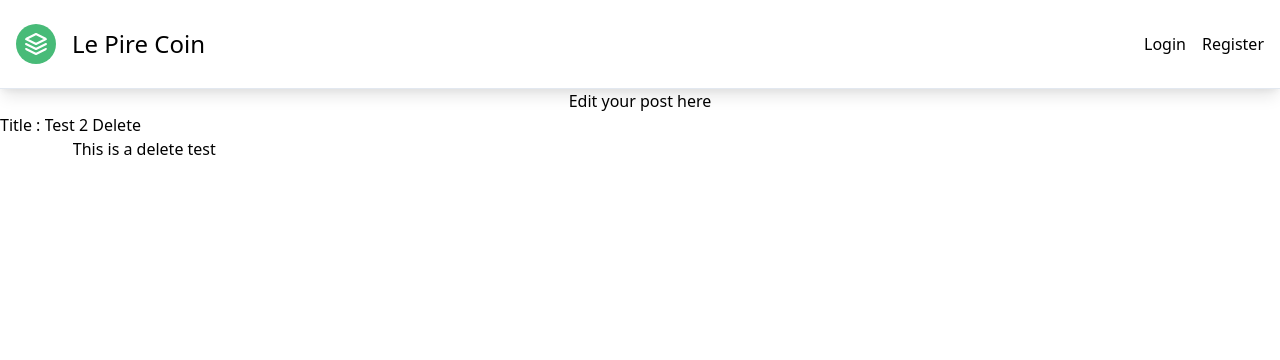
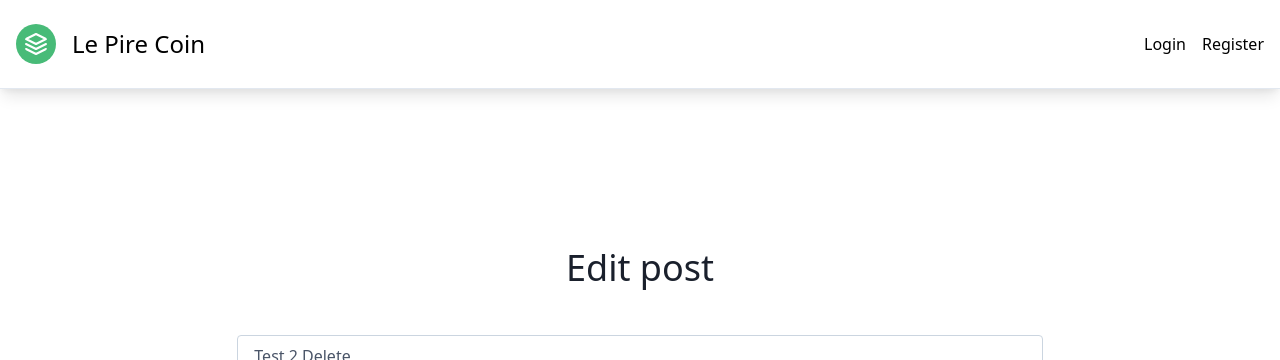
Before and after one commit to CatalinGheorghiu/Le-pire-coin, a PHP site: page /edit.php?post=10 in a window 1280 px wide. Shown: the top 360 px of the page. Run offline with PHP 8.4, Linux system fonts and the light colour scheme; data comes from the database, SQL or seed files in the repository; style sheets or scripts are compiled from the project's sources.

Commit message:
sanitized UPDATE data

```diff
--- a/dashboard.phtml
+++ b/dashboard.phtml
@@ -81,7 +81,11 @@
                                 <div class="flex ">
 
 
-                                    <a href="post.php?post=<?= htmlspecialchars($post['id']); ?>" class="text-white bg-green-500 border-0 py-2 px-6 focus:outline-none hover:bg-green-600 rounded mx-3">More</a>
+                                    <a href="post.php?post=<?= htmlspecialchars($post['id']); ?>" class="mt-3 text-indigo-500 inline-flex items-center">More
+                                        <svg fill="none" stroke="currentColor" stroke-linecap="round" stroke-linejoin="round" stroke-width="2" class="w-4 h-4 ml-2" viewBox="0 0 24 24">
+                                            <path d="M5 12h14M12 5l7 7-7 7"></path>
+                                        </svg>
+                                    </a>
                                     <a href="edit.php?post=<?= htmlspecialchars($post['id']); ?>" class="text-white bg-indigo-500 border-0 py-2 px-6 focus:outline-none hover:bg-indigo-600 rounded mx-3">Edit</a>
                                     <a href="dashboard.php?del=<?= htmlspecialchars(intval($post['id'])) ?>" class="text-white bg-red-500 border-0 py-2 px-6 focus:outline-none hover:bg-red-600 rounded" type="submit">Delete</a>
                                 </div>
--- a/edit.php
+++ b/edit.php
@@ -9,7 +9,6 @@ $query = 'SELECT
                                 Posts.user_id as postUserId,
                                 Posts.title,
                                 Posts.body,
-                                Posts.img,
                                 Posts.created_at,
                                 Users.id,
                                 Users.name
@@ -25,49 +24,22 @@ $post = $sth->fetch();
 
 
 
-if (isset($_POST['add-post'])) {
+if (isset($_POST['edit-post'])) {
+    //Sanitize data
+    $title = htmlspecialchars(trim($_POST['title']));
+    $body = htmlspecialchars(trim($_POST['content']));
+    //Update POST
+    $query = '  UPDATE
+                    Posts
+                SET
+                    title = :title,
+                    body = :body
+                WHERE id = :id';
 
-    /* File Upload */
-    $file = $_POST['file'];
-    // var_dump($_FILES['file']);
-    $fileName = $_FILES['file']['name'];
-    $fileTmpName = $_FILES['file']['tmp_name'];
-    $fileSize = $_FILES['file']['size'];
-    $fileError = $_FILES['file']['error'];
-    $fileType = $_FILES['file']['type'];
-
-    if ($fileError  == 0) {
-        if (in_array(mime_content_type($fileTmpName), ['image/png', 'image/jpeg'])) {
-            if ($fileSize <= 3000000000) {
-
-                $urlImg = uniqid() . '.' . pathinfo($fileName, PATHINFO_EXTENSION);
-
-                unlink('uploads/' . $post['img']);
-
-                move_uploaded_file($fileTmpName, 'uploads/' . $urlImg);
-            } else {
-                echo "File to big";
-            }
-        } else {
-            echo "There was an error uploading your file";
-        }
-    } else {
-        echo "Error type file!";
-    }
-
-
-    //Update POST
-    $query = 'UPDATE Posts SET title = :title, body = :body, img = :img WHERE id = :id';
     $stmt = $dbh->prepare($query);
-    $stmt->bindValue(':id', $post['postId'], PDO::PARAM_STR);
-    $stmt->bindValue(':title', trim($_POST['title']), PDO::PARAM_STR);
-    $stmt->bindValue(':body', trim($_POST['content']), PDO::PARAM_STR);
-    if (!empty($urlImg)) {
-        $stmt->bindValue(':img', $urlImg, PDO::PARAM_STR);
-    } else {
-        $urlImg = $post['img'];
-        $stmt->bindValue(':img', $urlImg, PDO::PARAM_STR);
-    }
+    $stmt->bindValue(':id', $post['postId'], PDO::PARAM_INT);
+    $stmt->bindValue(':title', $title, PDO::PARAM_STR);
+    $stmt->bindValue(':body', $body, PDO::PARAM_STR);
     $stmt->execute();
 
     //Redirect
--- a/edit.phtml
+++ b/edit.phtml
@@ -1,30 +1,24 @@
 <?php include "header.phtml"; ?>
-<div class="main">
-    <div class="container">
-        <form action="edit.php?post=<?= htmlspecialchars($post['postId']); ?>" method="post" class="add-post" enctype="multipart/form-data">
-            <h1 class="text-center">Edit your post here</h1>
-
-            <div class="form-control">
-                <label for="title">Title : </label>
-                <input type="text" name="title" value="<?=htmlspecialchars( $post['title']); ?>">
-            </div>
-
-            <div class="form-control">
-                <label for="content">Content : </label>
-                <textarea name="content" id="" cols="30" rows="10"><?= htmlspecialchars($post['body']); ?></textarea>
-            </div>
-
-            <div class="form-control ">
-                <label for="file" class="custom-file-label">Chose File</label>
-                <input type="file" name="file" class="" id="file" accept="image/png, image/jpeg" multiple value="<?= $post['img']; ?>">
-                <img src="uploads/<?= $post['img']; ?>" alt="No img" class="thumbnail">
-            </div>
 
 
+<div id="content" class='flex flex-col flex-auto bg-grey-lighter'>
+    <div id="problem-here" class="flex-grow container mx-auto p-4 ">
+        <div class="text-gray-700 body-font relative">
+            <form action="edit.php?post=<?= htmlspecialchars($post['postId']); ?>" method="post" enctype="multipart/form-data">
+                <div class="container px-5 py-24 mx-auto flex">
+                    <div class=" flex flex-col mx-auto relative z-10 w-full lg:w-8/12">
+                        <h2 class="text-gray-900  text-center my-10 text-4xl title-font">Edit post</h2>
 
-            <input class="btn mb-2 py-2" type="submit" name="add-post" value="Edit post">
+                        <input name="title" type="text" class="bg-white rounded border border-gray-400 focus:outline-none focus:border-indigo-500 text-base px-4 py-2 mb-4" value="<?= htmlspecialchars($post['title']); ?>">
+                        <textarea name="content" class="bg-white rounded border border-gray-400 focus:outline-none h-64  focus:border-indigo-500 text-base px-4 py-2 mb-4 resize-none"><?= htmlspecialchars($post['body']); ?></textarea>
 
-        </form>
+                        <!-- <input type="file" name="file[]" class=" py-2 mb-4" id="file" accept="image/png, image/jpeg" multiple> -->
+                        <input type="submit" name="edit-post" value="Edit post" class="text-white bg-green-500 border-0 py-2 px-6 focus:outline-none hover:bg-green-600 rounded text-lg">
+                    </div>
+                </div>
+            </form>
+
+        </div>
     </div>
 </div>
 <?php include "footer.phtml"; ?>
--- a/footer.phtml
+++ b/footer.phtml
@@ -1,19 +1,15 @@
-<!-- <footer class="w-full bg-grey-darkest">
-    <div class="container h-24 mx-auto py-8 px-8 bg-grey-darkest text-white text-center">
-        Awesome Footer, bro!
-    </div>
-</footer> -->
+
 <footer class="text-gray-700 body-font">
     <div class="bg-gray-200">
-        <div class="container px-5 py-6 mx-auto flex items-center sm:flex-row flex-col">
+        <div class=" px-5 py-6 w-full flex  justify-between sm:flex-row items-center">
             <a class="flex title-font font-medium items-center md:justify-start justify-center text-gray-900">
                 <svg xmlns="http://www.w3.org/2000/svg" fill="none" stroke="currentColor" stroke-linecap="round" stroke-linejoin="round" stroke-width="2" class="w-10 h-10 text-white p-2 bg-green-500 rounded-full" viewBox="0 0 24 24">
                     <path d="M12 2L2 7l10 5 10-5-10-5zM2 17l10 5 10-5M2 12l10 5 10-5"></path>
                 </svg>
-                <span class="ml-3 text-xl">Le pire coin</span>
+                <span class="sm:text-xs ml-3 md:text-xl">Le pire coin</span>
             </a>
-            <p class="text-sm text-gray-500 sm:ml-6 sm:mt-0 mt-4">© 2020 Ionut
-                <a href="https://twitter.com/knyttneve" rel="noopener noreferrer" class="text-gray-600 ml-1" target="_blank">Gheorghiu</a>
+            <p class="text-sm items-center justify-center text-gray-500 sm:ml-6 sm:mt-0  ">© 2020 Ionut
+                <a href="#" rel="noopener noreferrer" class="text-gray-600 ml-1" target="_blank">Gheorghiu</a>
             </p>
             <span class="inline-flex sm:ml-auto sm:mt-0 mt-4 justify-center sm:justify-start">
                 <a class="text-gray-500">
```
Also changed, not shown: add.phtml (+4 -4 lines), post.php (+10 -6 lines), post.phtml (+15 -35 lines), uploads/5ed650b420ff6.jpg (added).
